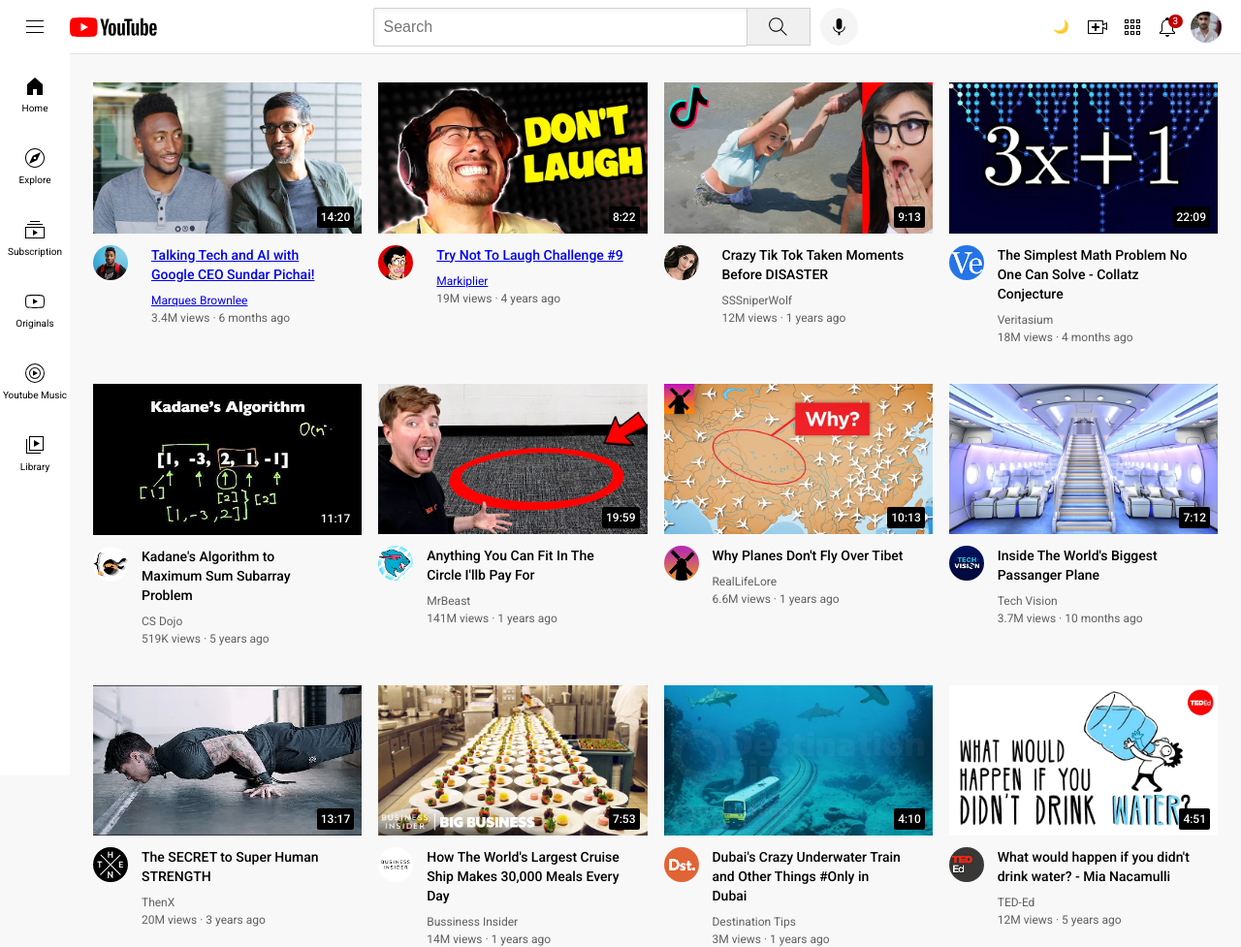
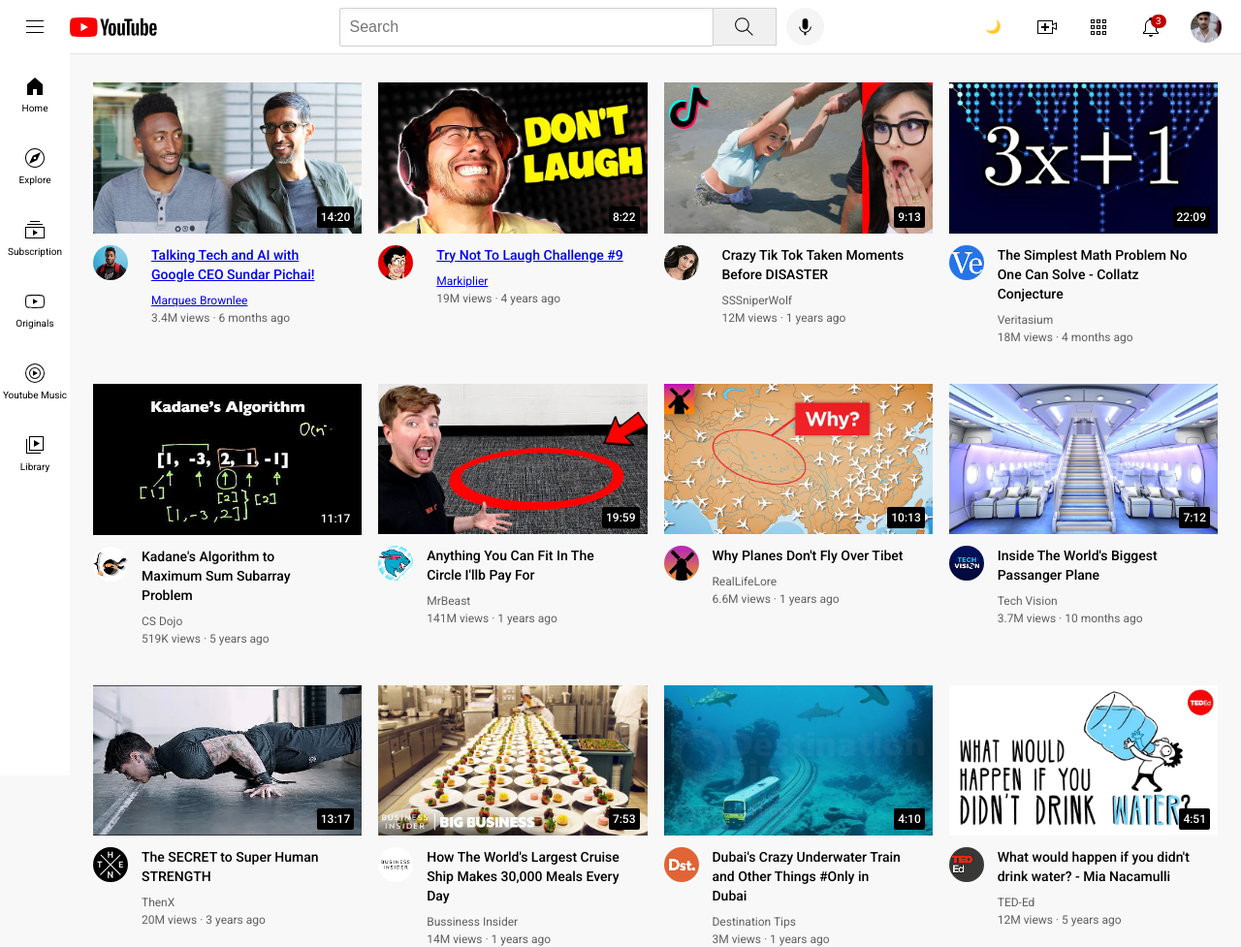
Before and after one commit to Pathik0701/YouTube-Clone, a plain HTML site: page index.html in a window 1280 px wide. Shown: the whole page at 97% size. Drawn offline with Linux system fonts and the light colour scheme.

Commit message:
header right section update

```diff
--- a/youtube-styles/header.css
+++ b/youtube-styles/header.css
@@ -126,7 +126,7 @@
 }
 
 .right-section{
-    width: 180px;
+    width: 200px;
     margin-right: 20px;
     display: flex;
     align-items: center;
@@ -137,6 +137,7 @@
 .dark-button{
     border: none;
     background: none;
+    height: 24px;
 }
 
 .upload-icon{
@@ -176,3 +177,10 @@
     object-fit: cover;
     object-position: center;
 }
+
+@media(min-width: 1200px) {
+    .right-section{
+        width: 250px;
+    }
+
+}
```
